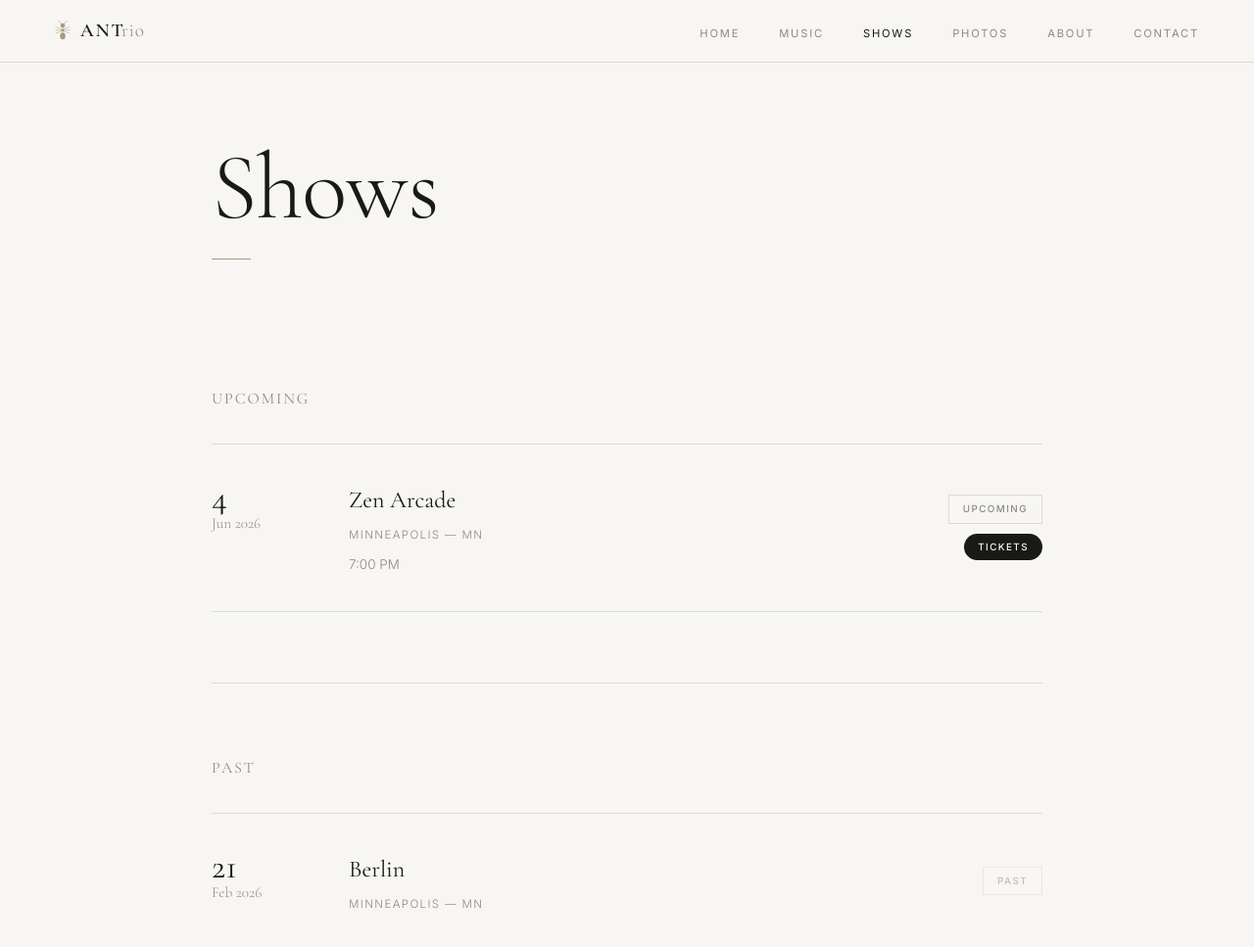
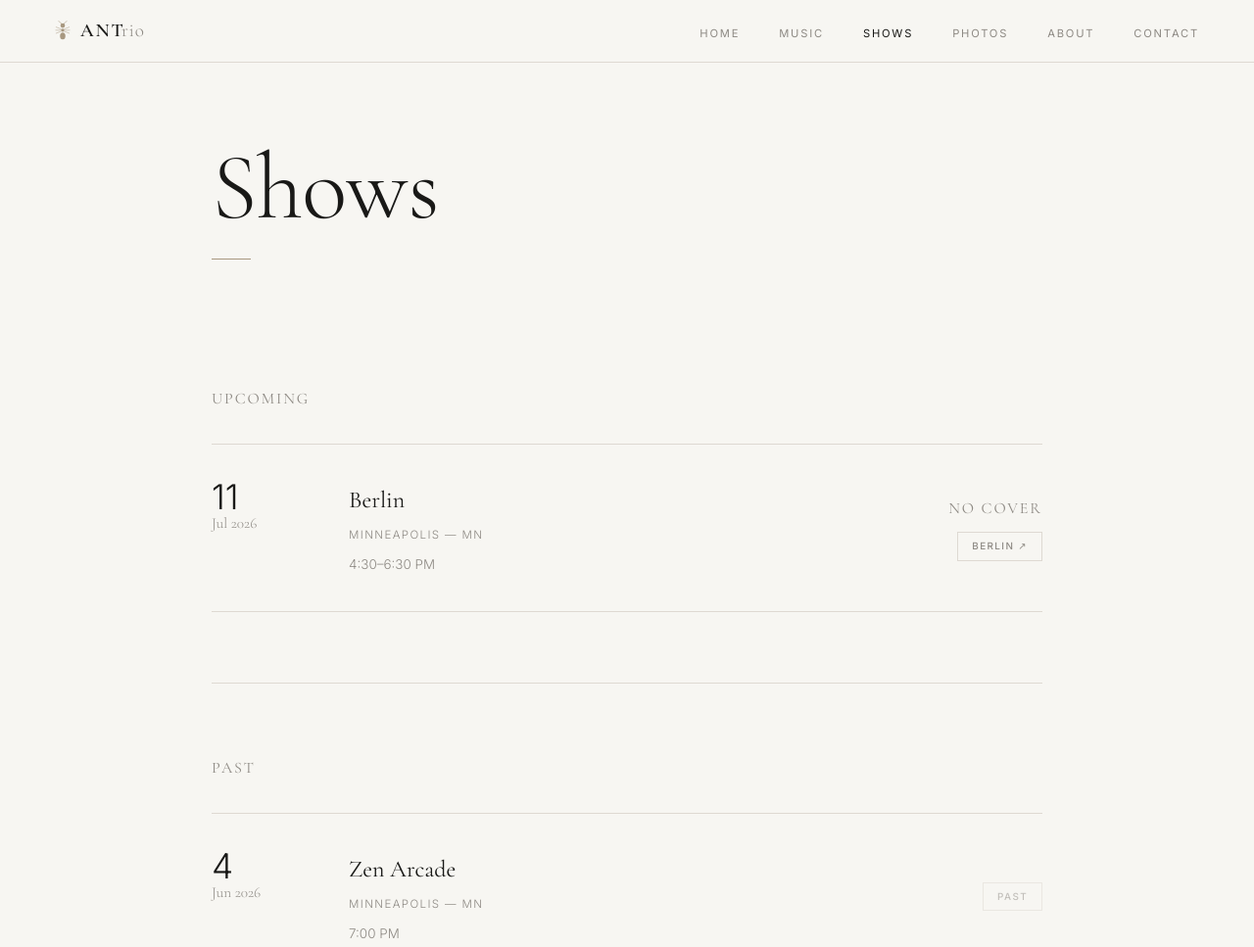
Before and after one commit to arinahum/antriomusic, a plain HTML site: page shows.html in a window 1280 px wide. Shown: the top 967 px of the page at 98% size. Drawn offline with nearby package versions, Linux system fonts and the light colour scheme.

Commit message:
Add Wild Sound Sessions, update shows, add EmailOctopus newsletter pop-up
- Shows: move Zen Arcade to past, add Berlin Jul 11 (4:30–6:30 PM, no cover) with venue link
- Shows: fix day number font to Inter so "11" doesn't read as Roman numerals
- Music: add Wild Sound Sessions section (4 tracks, Ari Nahum) above Live at Berlin
- Music: remove Hubble Tension and Patience Child from Live at Berlin, renumber
- All pages: add EmailOctopus newsletter pop-up embed before </body>

Co-Authored-By: Claude Sonnet 4.6 <noreply@anthropic.com>

```diff
--- a/css/style.css
+++ b/css/style.css
@@ -295,8 +295,9 @@ nav {
 
 .show-date .day {
   display: block;
+  font-family: 'Inter', system-ui, sans-serif;
   font-size: 2.2rem;
-  font-weight: 400;
+  font-weight: 300;
   color: var(--text);
   line-height: 1;
 }
@@ -359,6 +360,34 @@ nav {
 }
 
 .tickets-btn:hover { opacity: 0.75; }
+
+.no-cover-label {
+  font-family: 'Cormorant Garamond', Georgia, serif;
+  font-size: 1rem;
+  font-weight: 400;
+  letter-spacing: 0.12em;
+  text-transform: uppercase;
+  color: var(--muted);
+  white-space: nowrap;
+}
+
+.venue-btn {
+  display: inline-block;
+  font-size: 0.62rem;
+  font-weight: 500;
+  letter-spacing: 0.14em;
+  text-transform: uppercase;
+  padding: 5px 14px;
+  border: 1px solid var(--border);
+  color: var(--muted);
+  white-space: nowrap;
+  transition: color 0.2s, border-color 0.2s;
+}
+
+.venue-btn:hover {
+  color: var(--text);
+  border-color: var(--accent);
+}
 
 /* ─── PHOTOS PAGE ─────────────────────────────── */
 .photo-grid {
--- a/shows.html
+++ b/shows.html
@@ -53,17 +53,17 @@
 
           <div class="show-item">
             <div class="show-date">
-              <span class="day">4</span>
-              Jun 2026
+              <span class="day">11</span>
+              Jul 2026
             </div>
             <div class="show-info">
-              <h3>Zen Arcade</h3>
+              <h3>Berlin</h3>
               <p class="location">Minneapolis &mdash; MN</p>
-              <p class="note">7:00 PM</p>
+              <p class="note">4:30–6:30 PM</p>
             </div>
             <div class="show-actions">
-              <span class="show-tag">Upcoming</span>
-              <a href="https://app.opendate.io/e/antrio-jazzologists-a-night-of-jazz-fusion-june-04-2026-683994" class="tickets-btn" target="_blank" rel="noopener">Tickets</a>
+              <span class="no-cover-label">No Cover</span>
+              <a href="https://www.berlinmpls.com/" class="venue-btn" target="_blank" rel="noopener">Berlin ↗</a>
             </div>
           </div>
 
@@ -78,13 +78,25 @@
 
           <div class="show-item">
             <div class="show-date">
+              <span class="day">4</span>
+              Jun 2026
+            </div>
+            <div class="show-info">
+              <h3>Zen Arcade</h3>
+              <p class="location">Minneapolis &mdash; MN</p>
+              <p class="note">7:00 PM</p>
+            </div>
+            <span class="show-tag past">Past</span>
+          </div>
+
+          <div class="show-item">
+            <div class="show-date">
               <span class="day">21</span>
               Feb 2026
             </div>
             <div class="show-info">
               <h3>Berlin</h3>
               <p class="location">Minneapolis &mdash; MN</p>
-
             </div>
             <span class="show-tag past">Past</span>
           </div>
@@ -115,5 +127,6 @@
   </footer>
 
   <script src="js/nav.js"></script>
+  <script async src="https://eomail5.com/form/8f6fa4c2-6fdc-11f1-9230-b186a20488d1.js" data-form="8f6fa4c2-6fdc-11f1-9230-b186a20488d1"></script>
 </body>
 </html>
```
Also changed, not shown: about.html (+1 -0 lines), contact.html (+1 -0 lines), index.html (+1 -0 lines), music.html (+59 -34 lines), photos.html (+1 -0 lines), thanks.html (+1 -0 lines).
